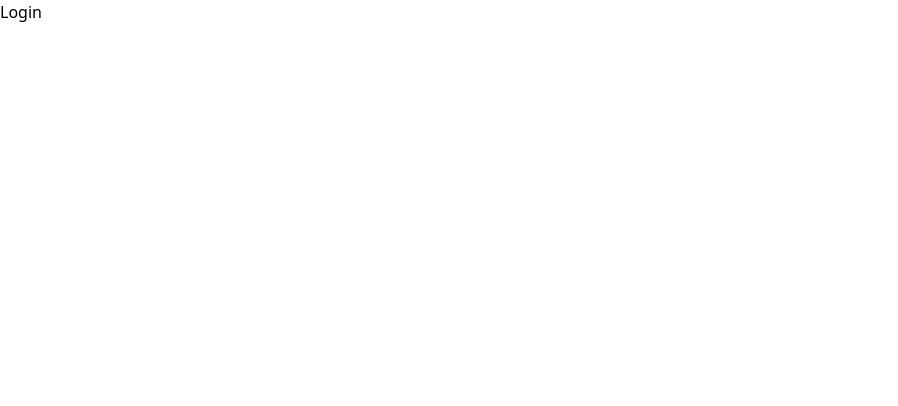
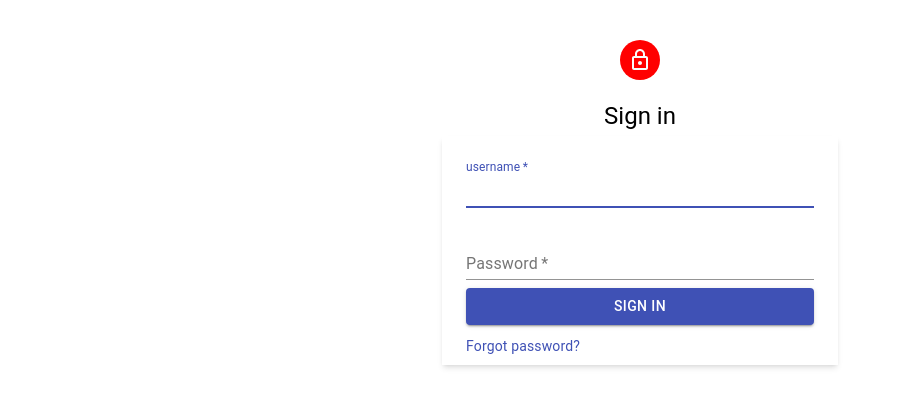
Before and after one commit to AmineDerbal/hardware-ecommerce-admin, a React (Create React App) app: page /login in a window 1280 px wide. Shown: the top 406 px of the page, without its empty margins (0-898 px from the left). Built offline with nearby package versions, Linux system fonts and the light colour scheme.

Commit message:
Create login page

```diff
--- a/src/pages/Login.tsx
+++ b/src/pages/Login.tsx
@@ -1,7 +1,116 @@
-import React from 'react';
+import {
+  Container,
+  Box,
+  Avatar,
+  Typography,
+  TextField,
+  Button,
+  Grid,
+  Link,
+} from '@material-ui/core';
+import { LockOutlined } from '@material-ui/icons';
+import { useEffect } from 'react';
+import { useDispatch, useSelector } from 'react-redux';
+import { useNavigate } from 'react-router-dom';
+import { AppDispatch, RootState } from '../redux/store';
+import { login, logout } from '../redux/user/userSlice';
 
 const Login = () => {
-  return <div>Login</div>;
+  const dispatch = useDispatch<AppDispatch>();
+  const navigate = useNavigate();
+  const { username, isAdmin } = useSelector((state: RootState) => state.user);
+  useEffect(() => {
+    console.log('current user', { username, isAdmin });
+    if (username !== null && isAdmin) {
+      navigate('/');
+    } else if (username !== null && !isAdmin) {
+      dispatch(logout());
+    }
+  });
+  const handleSubmit = async (event: React.FormEvent<HTMLFormElement>) => {
+    event.preventDefault();
+    const data = new FormData(event.currentTarget);
+    const username = data.get('username');
+    const password = data.get('password');
+    console.log({ username, password });
+    dispatch(
+      login({ username: username as string, password: password as string }),
+    );
+  };
+  return (
+    <div className="mt-[40px]">
+      <Container
+        maxWidth="xs"
+        component="section"
+      >
+        <Box className="flex flex-col items-center mt-10">
+          <Avatar
+            className="mb-5 "
+            style={{ backgroundColor: 'red' }}
+          >
+            <LockOutlined />
+          </Avatar>
+          <Typography
+            component="h1"
+            variant="h5"
+          >
+            Sign in
+          </Typography>
+          <form
+            onSubmit={handleSubmit}
+            noValidate
+            className="mt-1 py-2 px-6 shadow-md"
+          >
+            <TextField
+              margin="normal"
+              required
+              fullWidth
+              id="username"
+              label="username"
+              name="username"
+              autoComplete="username"
+              autoFocus
+            />
+            <TextField
+              margin="normal"
+              required
+              fullWidth
+              name="password"
+              label="Password"
+              type="password"
+              id="password"
+              autoComplete="current-password"
+            />
+            <Button
+              type="submit"
+              fullWidth
+              variant="contained"
+              color="primary"
+              className="mt-3 mb-2"
+            >
+              Sign In
+            </Button>
+            <Grid
+              container
+              className="mt-2"
+            >
+              <Grid
+                item
+                xs
+              >
+                <Link
+                  href="#"
+                  variant="body2"
+                >
+                  Forgot password?
+                </Link>
+              </Grid>
+            </Grid>
+          </form>
+        </Box>
+      </Container>
+    </div>
+  );
 };
 
 export default Login;
```
